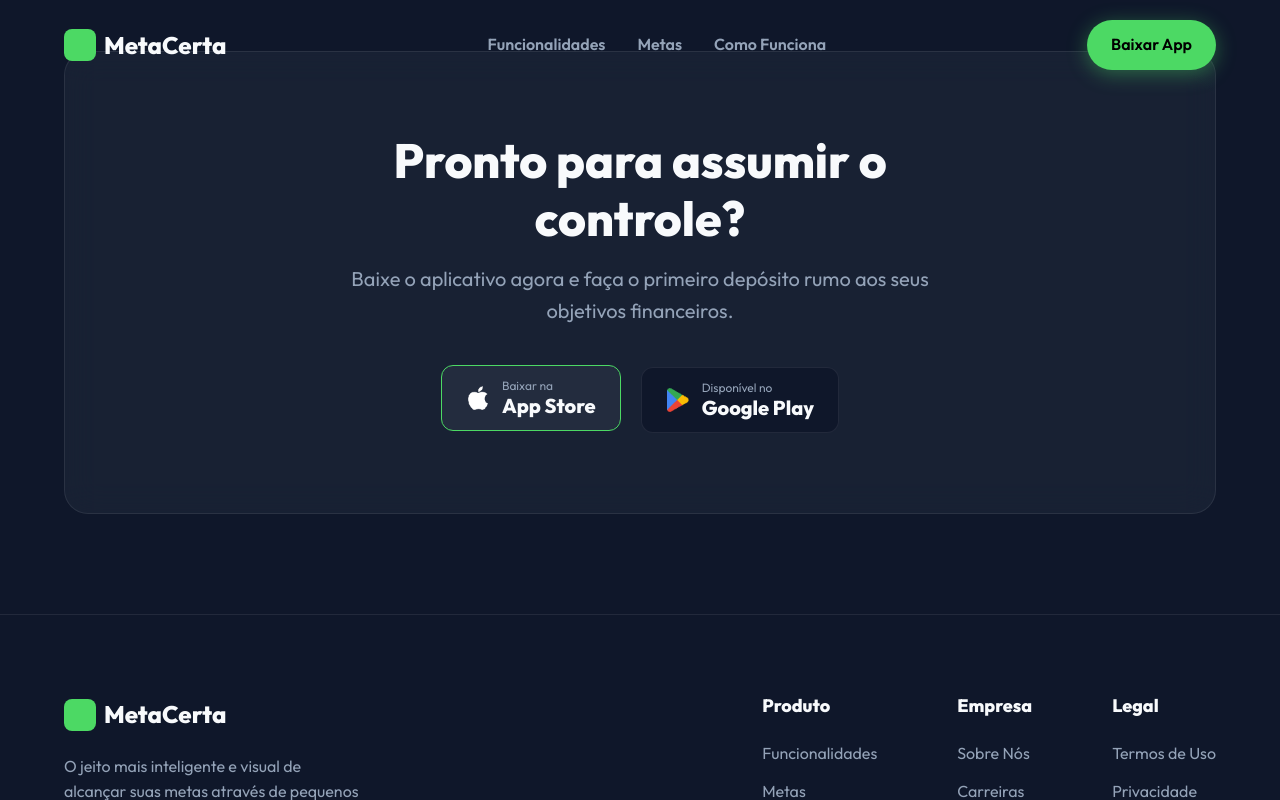
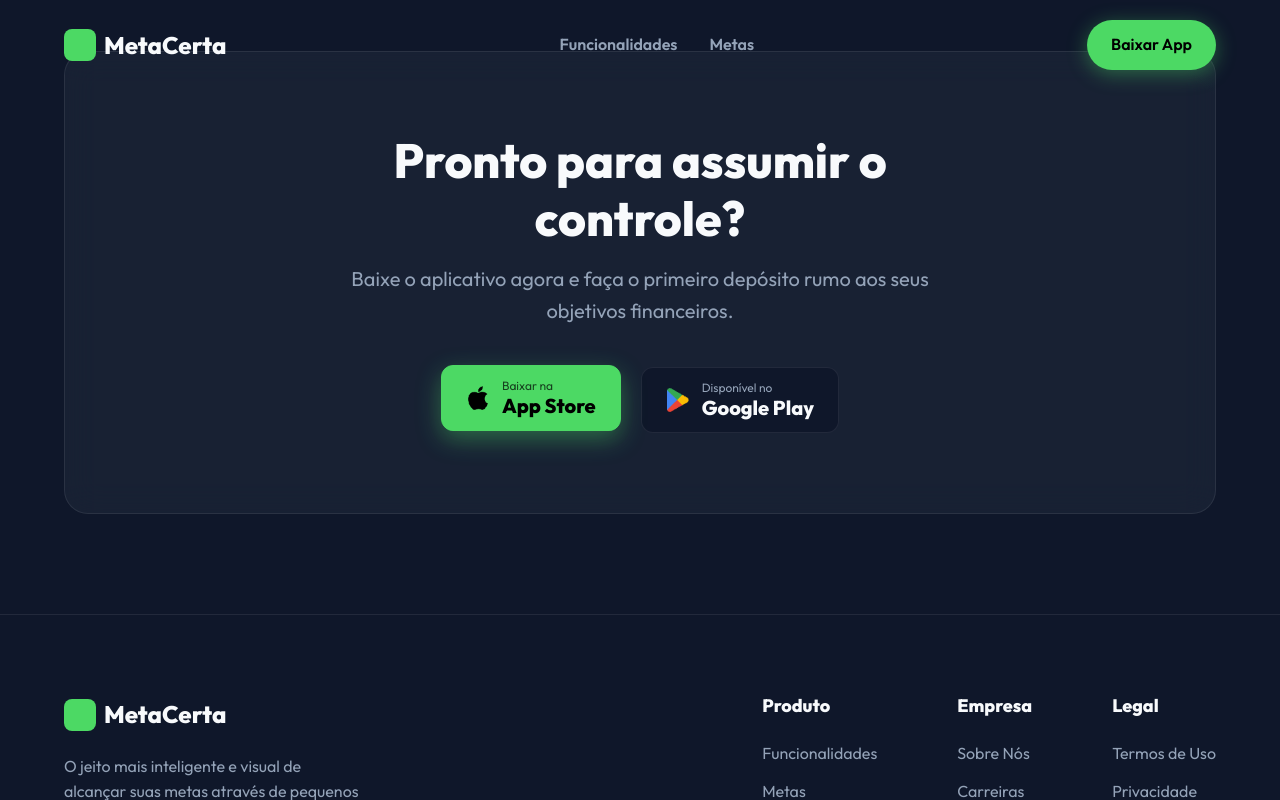
Before and after one commit to lito-bumba/desafio-deposito-landing-page, a website built with Vite: page index.html in a window 1280 px wide. In both pictures the pointer is over the button 530 px from the left and 2760 px from the top of the page. Shown: the part 2360-3160 px from the top of the page. Built offline with nearby package versions, Linux system fonts and the light colour scheme.

Commit message:
chore: remover menu como funciona, estilizar hover dos botoes de download

```diff
--- a/index.html
+++ b/index.html
@@ -21,7 +21,6 @@
             <nav class="nav-links">
                 <a href="#funcionalidades">Funcionalidades</a>
                 <a href="#metas">Metas</a>
-                <a href="#deposito">Como Funciona</a>
             </nav>
             <a href="#download" class="btn btn-primary nav-btn">Baixar App</a>
             <button class="mobile-menu-btn" aria-label="Menu" id="mobile-menu-btn">
@@ -36,7 +35,6 @@
     <div class="mobile-menu" id="mobile-menu">
         <a href="#funcionalidades">Funcionalidades</a>
         <a href="#metas">Metas</a>
-        <a href="#deposito">Como Funciona</a>
         <a href="#download" class="btn btn-primary">Baixar App</a>
     </div>
 
--- a/styles.css
+++ b/styles.css
@@ -541,9 +541,19 @@
 }
 
 .store-btn:hover {
-    background-color: rgba(255, 255, 255, 0.05);
+    background-color: var(--primary);
+    color: #000;
     transform: translateY(-2px);
     border-color: var(--primary);
+    box-shadow: 0 8px 25px var(--primary-glow);
+}
+
+.store-btn:hover .store-text span {
+    color: rgba(0, 0, 0, 0.7);
+}
+
+.store-btn:hover img[alt="Apple Logo"] {
+    filter: brightness(0);
 }
 
 .store-icon-img {
```
Also changed, not shown: privacy.html (+0 -1 lines).
